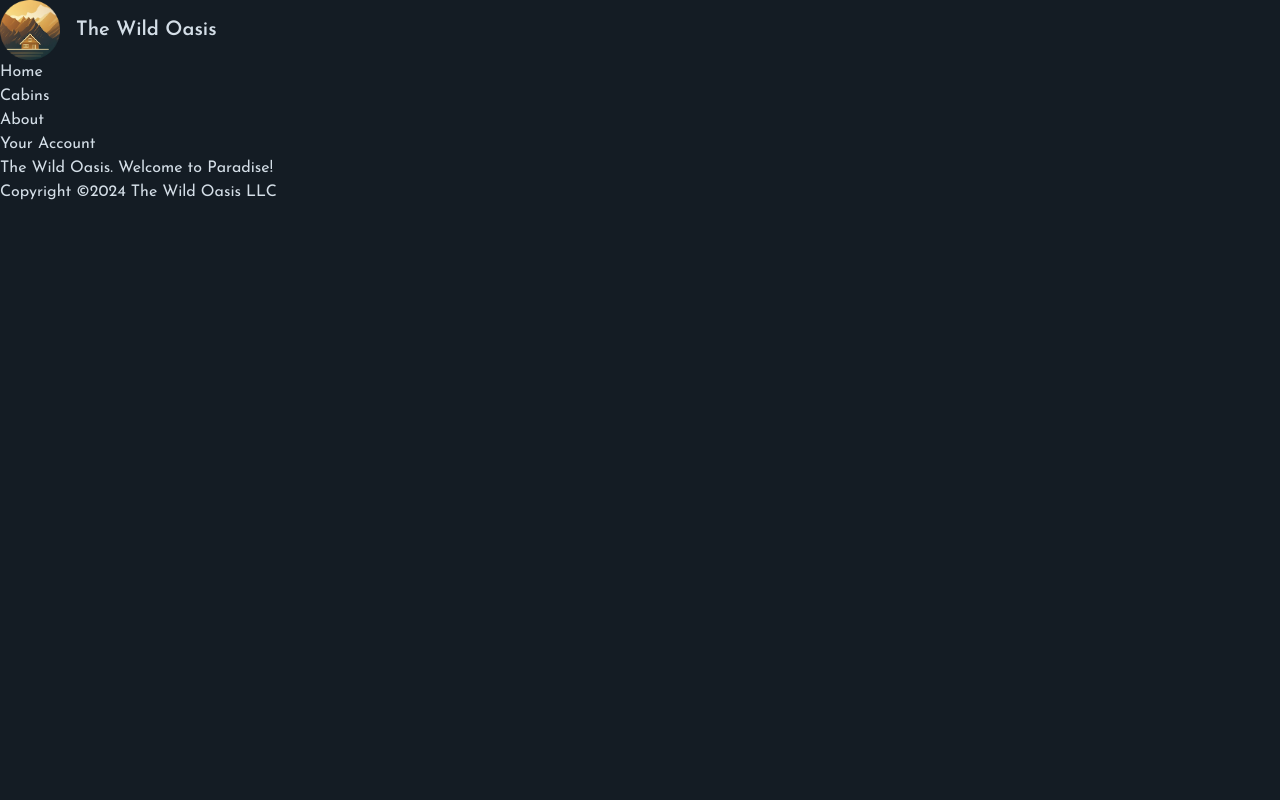
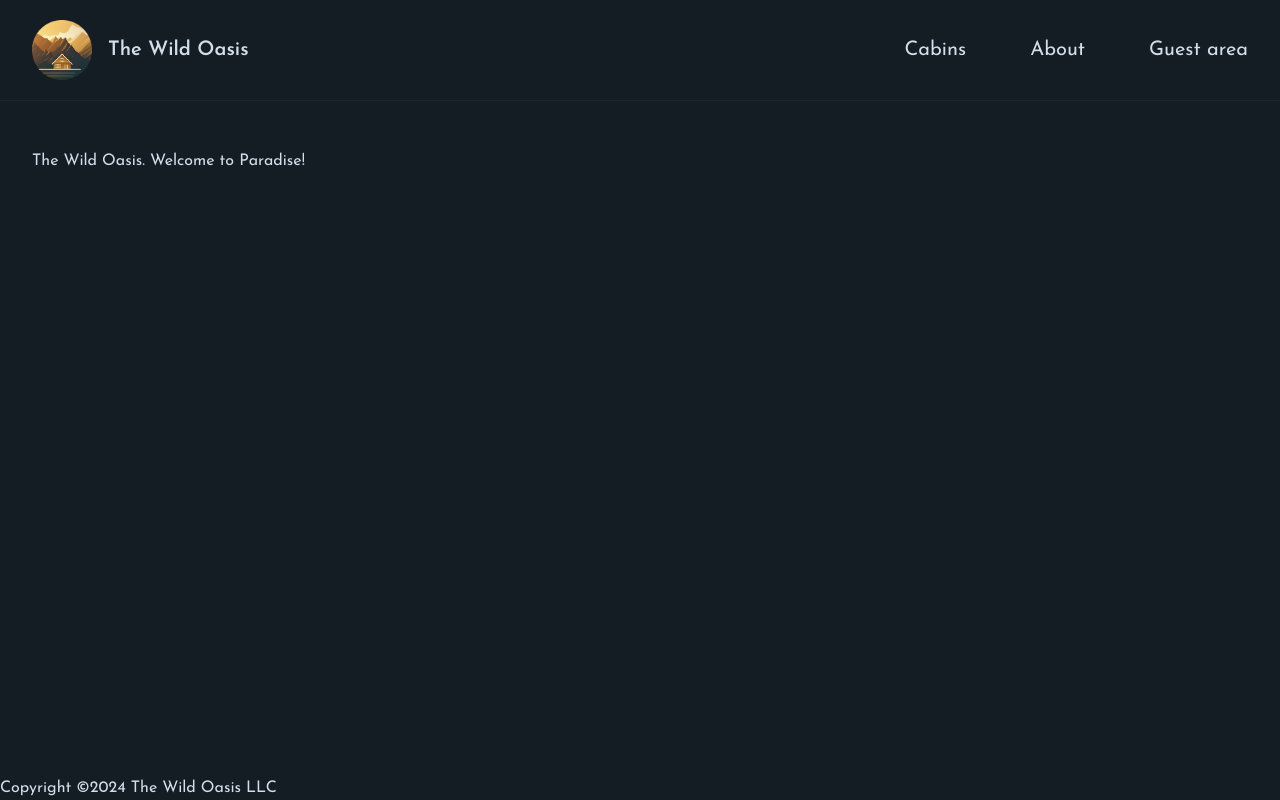
Before and after one commit to BillStephens2022/wild-oasis-nextjs, a Next.js app: page / in a window 1280 px wide. Built offline with nearby package versions, Linux system fonts and the light colour scheme.

Commit message:
updated navbar and layout, updated styles

```diff
--- a/app/_components/Navigation.js
+++ b/app/_components/Navigation.js
@@ -1,12 +1,28 @@
 import Link from "next/link";
 
 export default function Navigation() {
-    return (
-        <ul>
-            <li><Link href="/">Home</Link></li>
-            <li><Link href="/cabins">Cabins</Link></li>
-            <li><Link href="/about">About</Link></li>
-            <li><Link href="/account">Your Account</Link></li>
-        </ul>
-    )
+  return (
+    <nav className="z-10 text-xl">
+      <ul className="flex gap-16 items-center">
+        <li>
+          <Link href="/cabins" className="hover:text-accent-400 transition-colors">
+            Cabins
+          </Link>
+        </li>
+        <li>
+          <Link href="/about" className="hover:text-accent-400 transition-colors">
+            About
+          </Link>
+        </li>
+        <li>
+          <Link
+            href="/account"
+            className="hover:text-accent-400 transition-colors"
+          >
+            Guest area
+          </Link>
+        </li>
+      </ul>
+    </nav>
+  );
 }
--- a/app/layout.js
+++ b/app/layout.js
@@ -3,6 +3,7 @@
 import "@/app/_styles/globals.css";
 
 import { Josefin_Sans } from "next/font/google";
+import Header from "./_components/Header";
 
 const josefin = Josefin_Sans({
   subsets: ["latin"],
@@ -24,12 +25,13 @@
 export default function RootLayout({ children }) {
   return (
     <html lang="en">
-      <body className={`${josefin.className} bg-primary-950 text-primary-100 min-h-screen`}>
-        <header>
-          <Logo />
-        </header>
-        <Navigation />
-        <main>{children}</main>
+      <body
+        className={`${josefin.className} antialiased bg-primary-950 text-primary-100 min-h-screen flex flex-col`}
+      >
+        <Header />
+        <div className="flex-1 px-8 py-12">
+          <main className="max-w-7xl mx-auto">{children}</main>
+        </div>
         <footer>Copyright &copy;2024 The Wild Oasis LLC</footer>
       </body>
     </html>
```
Also changed, not shown: starter/components/Navigation.js (deleted, +0 -26 lines), app/_components/Header.js (renamed from starter/components/Header.js).
